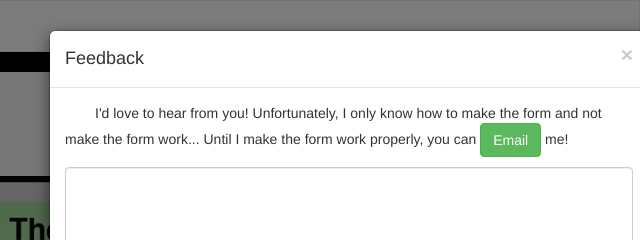
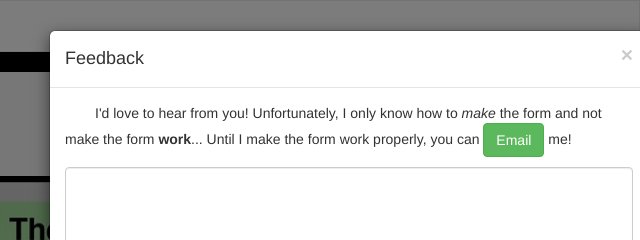
Before and after one commit to Hreacon/hreacon.gihub.io, a plain HTML site: page index.html in a window 1280 px wide. Both pictures are taken after a click on the link "Feedback". Shown: the top 240 px of the page, 291-931 px from the left. Drawn offline with nearby package versions, Linux system fonts and the light colour scheme.

Commit message:
Add emphasis to Feedback modal text

```diff
--- a/index.html
+++ b/index.html
@@ -153,7 +153,7 @@
               <form class="inline-form">
                 <div class="form-group">
                   <p>
-                    I'd love to hear from you! Unfortunately, I only know how to make the form and not make the form work... Until I make the form work properly, you can <a class="btn btn-success" href="mailto:hreacon@gmail.com">Email</a> me!
+                    I'd love to hear from you! Unfortunately, I only know how to <em>make</em> the form and not make the form <strong>work</strong>... Until I make the form work properly, you can <a class="btn btn-success" href="mailto:hreacon@gmail.com">Email</a> me!
                   </p>
                   <textarea rows="5" class="form-control">
                   </textarea>
```
